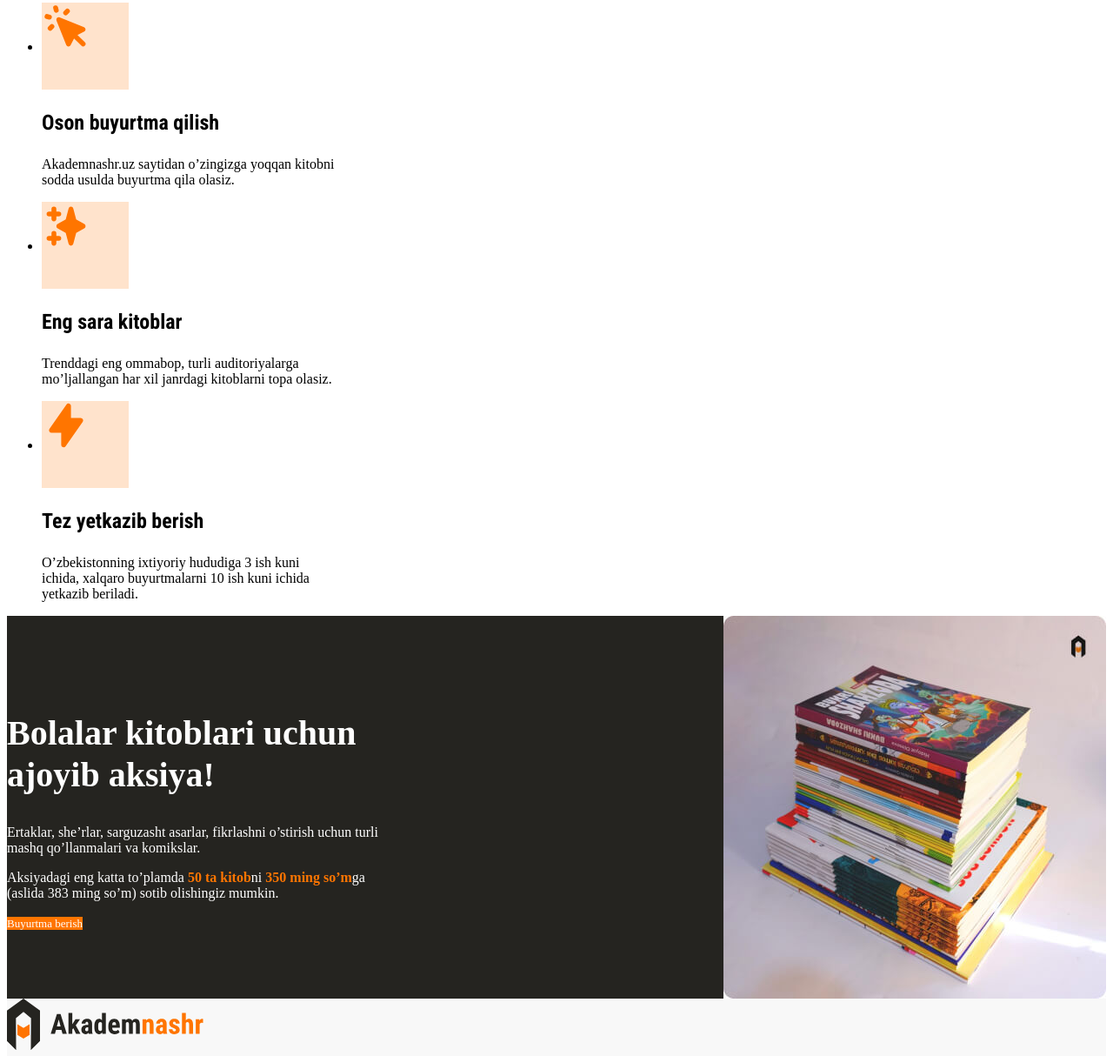
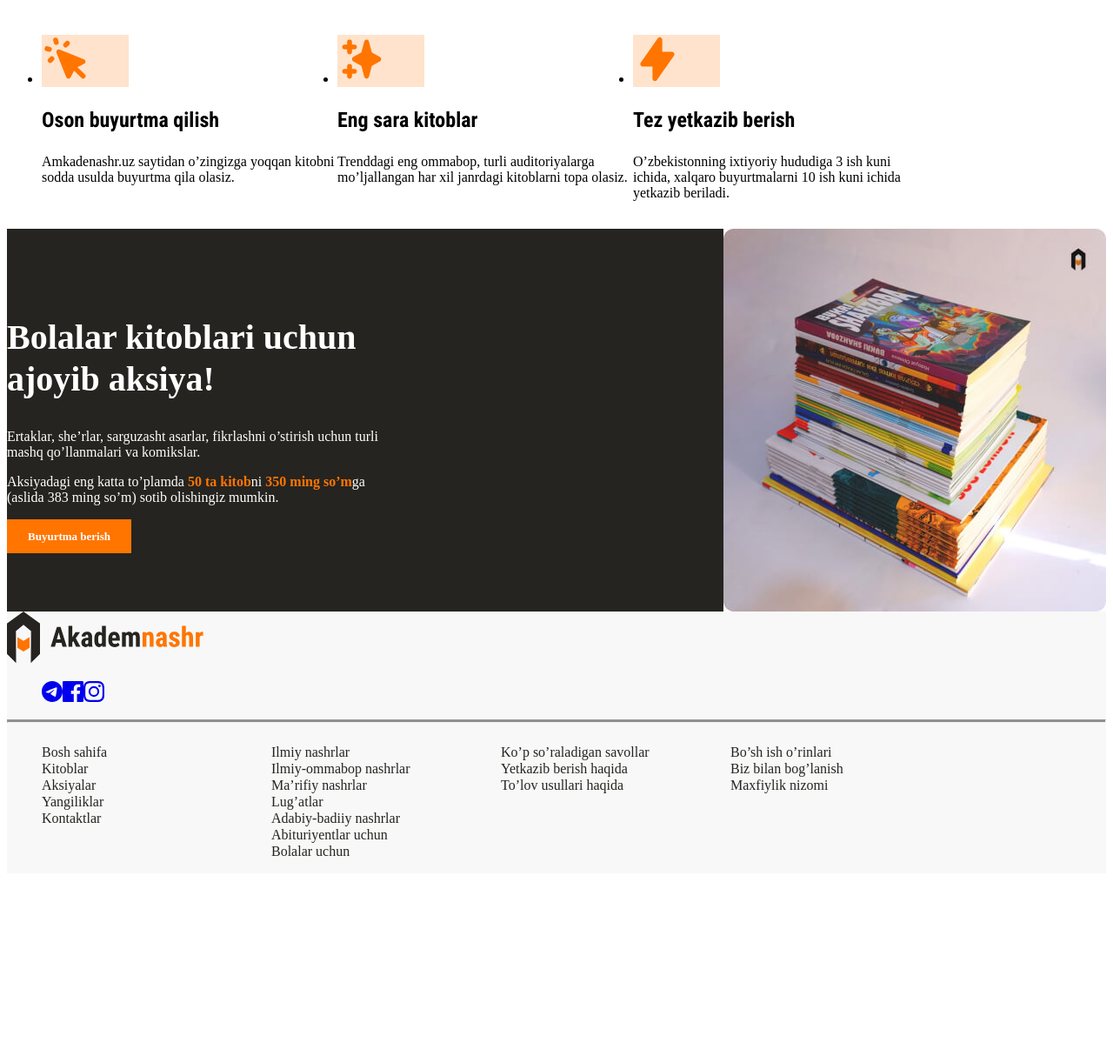
Before and after one commit to DostonUbaydulloh/akademnashr---promo, a plain HTML site: page index.html in a window 1280 px wide. Shown: the part 884-2098 px from the top of the page at 87% size. After the commit the page ends 1896 px from the top, so only its background shows below. Drawn offline with Linux system fonts and the light colour scheme.

Commit message:
Add border

```diff
--- a/css/styles.css
+++ b/css/styles.css
@@ -15,6 +15,9 @@ outline-offset: 3px;
     display: flex;
     justify-content: space-between;
     align-items: center;
+    padding-top: 16px;
+    padding-bottom: 16px;
+    border-top: 5px solid #ff7500;
     background-color: white;
 }
 
@@ -68,8 +71,11 @@ opacity 0.4s ease;
 /* MAIN-LINK */
 
 .main-link {
+    display: inline-block;
+    padding: 12px 24px;
     font-size: 13px;
     line-height: 15px;
+    font-weight: bold;
     background-color: #FF7500;
     color: #fff;
     text-decoration: none;
@@ -123,6 +129,10 @@ height: 510px;;
 
 /* FEATURES */
 
+.feature-list {
+    display: flex;
+}
+
 .features-heading {
     width: 440px;
     font-size: 72px;
@@ -137,16 +147,13 @@ height: 510px;;
 
 .feature-icon-wrapper {
     width: 100px;
-    height: 100px;
-    background-color:rgba(255, 117, 0, 0.2);
-
+    background-color: rgba(255, 117, 0, 0.2);
 }
 
 .feature-title {
     font-size: 24px;
     line-height: 1.2;
     font-family: "Roboto Condensed", "Roboto", "Arial", sans-serif;
-
 }
 
 /* PROMO */
@@ -184,6 +191,14 @@ height: 510px;;
     background-color: #F8F8F8;
 }
 
+.site-footer-link-lists {
+    display: flex;
+}
+
+.social-link-list {
+    display: flex;
+}
+
 .site-footer ul {
     list-style: none;
 }
@@ -205,7 +220,6 @@ height: 510px;;
     opacity: 0.6;
 }
 
-
 .site-footer-divider {
     height: 2px;
     background-color: rgba(37, 36, 32, 0.5)
@@ -215,7 +229,6 @@ height: 510px;;
     width: 224px;
     line-height: 19px;
 }
-
 
 .site-footer-links a {
 text-decoration: none;
--- a/index.html
+++ b/index.html
@@ -28,7 +28,7 @@
                <li><a class="sitenav-link" href="#">Kitoblar</a></li>
                <li><a class="sitenav-link" href="#">Aksiyalar</a></li>
                <li><a class="sitenav-link" href="#">Yangiliklar</a></li>
-               <li><a class="sitenav-link"href="#">Kontaktlar</a></li>
+               <li><a class="sitenav-link" href="#">Kontaktlar</a></li>
         </ul>
     </nav>
         <a class="main-link" href="#">Ro’yxatdan o’tish</a>
@@ -47,7 +47,7 @@
             </div>
 
 
-        <img class="hero-img" src="img/python-book.jpg" alt="Qo'lda ushlab turilgan Pytonda dasturlash asoslari kitobi" width="510" height="510" srcset="img/python-book.jpg 1x, img/python-book@2x">
+        <img class="hero-img" src="img/python-book.jpg" alt="Qo'lda ushlab turilgan Pytonda dasturlash asoslari kitobi" width="510" height="510" srcset="img/python-book.jpg 1x, img/python-book@2x.jpg 2x">
 
         </section>
 
@@ -57,12 +57,12 @@
             <h2 class="features-heading">Nega aynan Akademnashr?</h2>
 
             <div>
-                <ul class="feature">
+                <ul class="feature-list">
                     <li class="feature">
                         <div class="feature-icon-wrapper"><img src="img/icon-cursor-click.svg.svg" alt="" width="56" height="56">
                         </div>
                         <h3 class="feature-title">Oson buyurtma qilish</h3>
-                        <p class="feature-info">Akademnashr.uz saytidan o’zingizga yoqqan kitobni sodda usulda buyurtma qila olasiz.</p>
+                        <p class="feature-info">Amkadenashr.uz saytidan o’zingizga yoqqan kitobni sodda usulda buyurtma qila olasiz.</p>
                     </li>
 
                     <li class="feature">
@@ -108,7 +108,7 @@
                 <img src="img/logo.svg.svg" alt="Akademnashr logo" width="227" height="60">
             </a>
             <!-- IJTIMOIY TARMOQLAR -->
-            <ul>
+            <ul class="social-link-list">
                 <li>
                     <a href="https://t.me/Akademnashr" target=_blank><svg width="24" height="24" fill="none" xmlns="http://www.w3.org/2000/svg"><path d="M12 0C5.376 0 0 5.376 0 12s5.376 12 12 12 12-5.376 12-12S18.624 0 12 0Zm5.568 8.16c-.18 1.896-.96 6.504-1.356 8.628-.168.9-.504 1.2-.816 1.236-.696.06-1.224-.456-1.896-.9-1.056-.696-1.656-1.128-2.676-1.8-1.188-.78-.42-1.212.264-1.908.18-.18 3.252-2.976 3.312-3.228a.24.24 0 0 0-.06-.216c-.072-.06-.168-.036-.252-.024-.108.024-1.788 1.14-5.064 3.348-.48.324-.912.492-1.296.48-.432-.012-1.248-.24-1.86-.444-.756-.24-1.344-.372-1.296-.792.024-.216.324-.432.888-.66 3.504-1.524 5.832-2.532 6.996-3.012 3.336-1.392 4.02-1.632 4.476-1.632.096 0 .324.024.468.144.12.096.156.228.168.324-.012.072.012.288 0 .456Z" fill="currentColor"/></svg></a>
                 </li>
@@ -126,7 +126,7 @@
         <!-- LINKLAR -->
 
 
-        <div>
+        <div class="site-footer-link-lists">
             <ul class="site-footer-links" >
                 <li><a href="#">Bosh sahifa</a></li>
                 <li><a href="#">Kitoblar</a></li>
```
